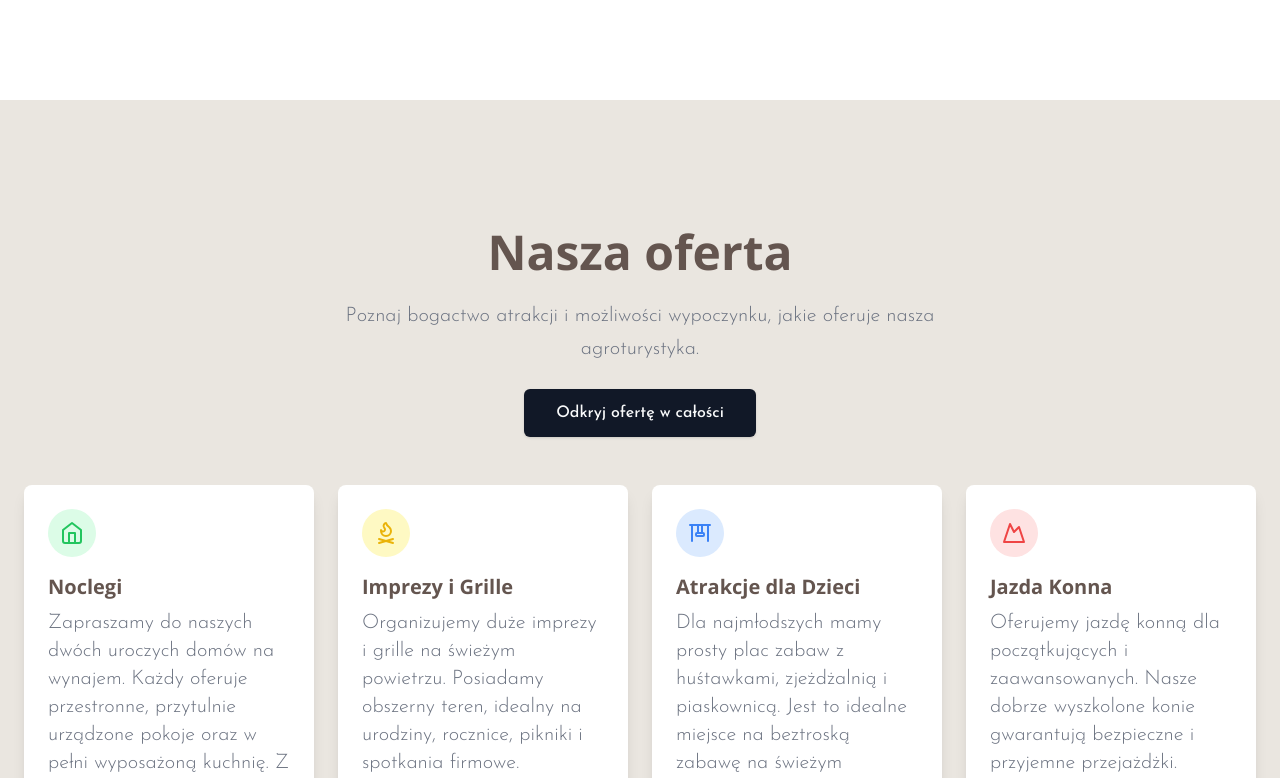
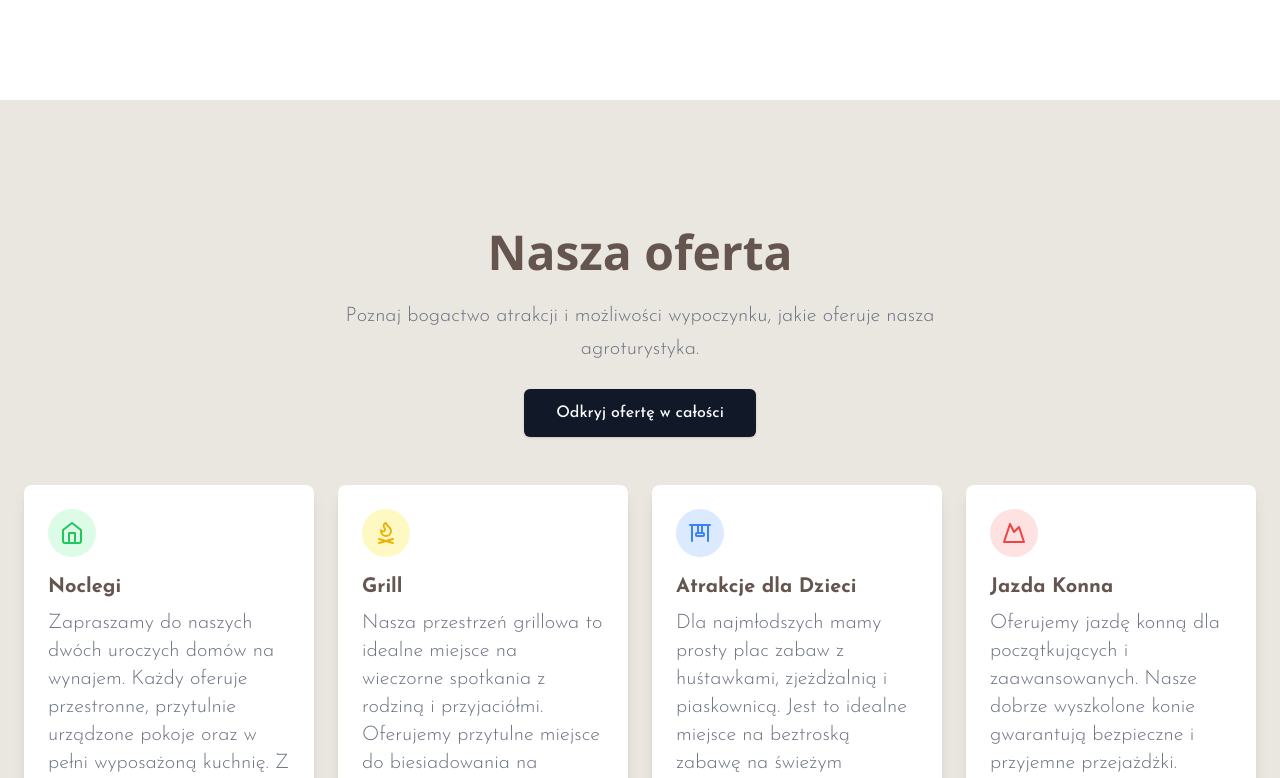
Before and after one commit to fn-jakubkarp/stanica-podkowa, a React (Vite) app: page / in a window 1280 px wide. Shown: the part 2004-2782 px from the top of the page. Built offline with nearby package versions, Linux system fonts and the light colour scheme.

Commit message:
fix: adjust <h> elements

```diff
--- a/src/components/sections/AboutUs/AboutUs.tsx
+++ b/src/components/sections/AboutUs/AboutUs.tsx
@@ -18,9 +18,9 @@ const AboutUs: React.FC<AboutUsProps> = ({}) => {
           />
           <div className="space-y-4">
             <div className="space-y-2">
-              <h2 className="pb-2 text-3xl font-bold tracking-tighter sm:text-4xl md:text-5xl">
+              <h3 className="pb-2 text-3xl font-bold tracking-tighter sm:text-4xl md:text-5xl">
                 Nasza agroturystyka
-              </h2>
+              </h3>
               <p className=" overflow-hidden md:text-xl">
                 Witajcie w <span className="font-bold">Stanicy Podkowa</span>,
                 oazie spokoju i relaksu pośród malowniczych krajobrazów. Nasza
--- a/src/components/sections/Attractions/Attractions.tsx
+++ b/src/components/sections/Attractions/Attractions.tsx
@@ -7,7 +7,7 @@ export default function Attractions() {
         <div className="space-y-6">
           <div className="text-center">
             <div className="mb-4 flex flex-col items-center justify-center md:mb-8">
-              <h2 className="font-bold lg:text-5xl">ATRAKCJE</h2>
+              <h3 className="font-bold lg:text-5xl">ATRAKCJE</h3>
               <span className="font-semibold lg:text-3xl">w okolicy</span>
             </div>
             <p className="mx-auto max-w-[700px] text-gray-500 md:text-xl ">
--- a/src/components/sections/Faq/Faq.tsx
+++ b/src/components/sections/Faq/Faq.tsx
@@ -6,26 +6,26 @@ const Faq: React.FC<FaqProps> = ({}) => {
     <>
       <section
         id="faq"
-        className="mx-auto mt-4 defaultPaddings flex max-w-screen-xl flex-col justify-center gap-4 p-4"
+        className="defaultPaddings mx-auto mt-4 flex max-w-screen-xl flex-col justify-center gap-4 p-4"
       >
         <h3 className="flex w-full justify-center pb-2 font-bold md:pb-4 lg:pb-8">
           Najczęściej zadawane pytania
         </h3>
         <Accordion
           question="Czy termin jest dostępny?"
-          answer="Zadzwoń i zapytaj"
+          answer="Prosimy o kontakt telefoniczny, aby sprawdzić dostępność terminu."
         />
         <Accordion
           question="Czy można zoorganizować wieczór kawalerski?"
-          answer="Nie."
+          answer="Niestety, nie oferujemy możliwości organizacji wieczorów kawalerskich."
         />
         <Accordion
           question="Czy można przyjechac do Państwa z psem?"
-          answer="Nie."
+          answer="Niestety, nie akceptujemy zwierząt domowych."
         />
         <Accordion
           question="Czy sauna i balia jest w cenie noclegu?"
-          answer="Sauna i balia są odpłatne osobno"
+          answer="Sauna i balia są dostępne za dodatkową opłatą."
         />
       </section>
     </>
--- a/src/components/sections/Hero/Hero.tsx
+++ b/src/components/sections/Hero/Hero.tsx
@@ -21,23 +21,26 @@ const Hero: React.FC<HeroProps> = ({}) => {
 
   return (
     <>
-      <animated.section id="#" className="mx-auto mt-8 flex h-full w-screen max-w-screen-2xl flex-col items-center justify-center gap-y-6 pt-4 md:pt-8">
+      <animated.section
+        id="top"
+        className="mx-auto mt-8 flex h-full w-screen max-w-screen-2xl flex-col items-center justify-center gap-y-6 pt-4 md:pt-8"
+      >
         <div className="w-full max-w-[820px] px-4 md:px-8">
           {/* POZNAJ */}
-          <animated.div className="flex" ref={lettersRef}>
+          <animated.h1 className="flex" ref={lettersRef}>
             {lettersTrail.map((props, index) => (
-              <animated.h1
+              <animated.span
                 key={index}
-                className="pr-1 text-7xl sm:text-[9rem]"
+                className="pr-1 font-open text-7xl sm:text-[9rem]"
                 style={props}
               >
                 {letters[index]}
-              </animated.h1>
+              </animated.span>
             ))}
-          </animated.div>
+          </animated.h1>
 
           {/* NASZE UROKI */}
-          <animated.h3 ref={wordsRef} className="flex justify-end ">
+          <animated.h2 ref={wordsRef} className="flex justify-end ">
             {wordsTrail.map((props, index) => (
               <animated.span
                 key={index}
@@ -47,7 +50,7 @@ const Hero: React.FC<HeroProps> = ({}) => {
                 {words[index]}
               </animated.span>
             ))}
-          </animated.h3>
+          </animated.h2>
         </div>
 
         <img
@@ -56,7 +59,7 @@ const Hero: React.FC<HeroProps> = ({}) => {
           className="h-[320px] w-[320px] self-end rounded-l-md object-cover   sm:aspect-video sm:h-full sm:w-full sm:self-center"
         />
         <animated.div className="defaultPaddings mx-auto flex max-w-screen-2xl flex-wrap items-center justify-center">
-          <span className="text-5xl pr-4 sm:pr-6  sm:text-[7rem]">ODKRYJ</span>
+          <span className="pr-4 text-5xl sm:pr-6  sm:text-[7rem]">ODKRYJ</span>
           <span className="text-5xl sm:text-[7rem]">PERFEKCJĘ.</span>
         </animated.div>
       </animated.section>
--- a/src/components/sections/Offer/Offer.tsx
+++ b/src/components/sections/Offer/Offer.tsx
@@ -10,9 +10,9 @@ export default function Offer() {
     <section className="w-full bg-secondary py-12 md:py-24 lg:py-32 ">
       <div className="container mx-auto w-full max-w-screen-xl px-4 md:px-6 ">
         <div className="space-y-6 text-center">
-          <h2 className="text-3xl font-bold sm:text-4xl md:text-5xl">
+          <h3 className="text-3xl font-bold sm:text-4xl md:text-5xl">
             Nasza oferta
-          </h2>
+          </h3>
           <p className="mx-auto max-w-[700px] text-gray-500 md:text-xl/relaxed lg:text-base/relaxed xl:text-xl/relaxed ">
             Poznaj bogactwo atrakcji i możliwości wypoczynku, jakie oferuje
             nasza agroturystyka.
@@ -30,7 +30,7 @@ export default function Offer() {
             <div className="mb-4 flex h-12 w-12 items-center justify-center rounded-full bg-green-100 ">
               <HouseIcon className="h-6 w-6 text-green-500 " />
             </div>
-            <h3 className="mb-2 text-xl font-bold">Noclegi</h3>
+            <h4 className="mb-2 text-xl font-bold">Noclegi</h4>
             <p className="text-gray-500 ">
               Zapraszamy do naszych dwóch uroczych domów na wynajem. Każdy
               oferuje przestronne, przytulnie urządzone pokoje oraz w pełni
@@ -42,19 +42,19 @@ export default function Offer() {
             <div className="mb-4 flex h-12 w-12 items-center justify-center rounded-full bg-yellow-100 ">
               <FlameKindlingIcon className="h-6 w-6 text-yellow-500 " />
             </div>
-            <h3 className="mb-2 text-xl font-bold">Imprezy i Grille</h3>
+            <h4 className="mb-2 text-xl font-bold">Grill</h4>
             <p className="text-gray-500 ">
-              Organizujemy duże imprezy i grille na świeżym powietrzu. Posiadamy
-              obszerny teren, idealny na urodziny, rocznice, pikniki i spotkania
-              firmowe. Pomożemy też w organizacji każdego szczegółu, aby Wasze
-              wydarzenie było niezapomniane.
+              Nasza przestrzeń grillowa to idealne miejsce na wieczorne
+              spotkania z rodziną i przyjaciółmi. Oferujemy przytulne miejsce do
+              biesiadowania na świeżym powietrzu. Ciesz się smakiem grillowanych
+              potraw w wyjątkowej atmosferze!
             </p>
           </div>
           <div className="rounded-lg bg-white p-6 shadow-lg ">
             <div className="mb-4 flex h-12 w-12 items-center justify-center rounded-full bg-blue-100 ">
               <PlaygroundIcon className="h-6 w-6 text-blue-500 " />
             </div>
-            <h3 className="mb-2 text-xl font-bold">Atrakcje dla Dzieci</h3>
+            <h4 className="mb-2 text-xl font-bold">Atrakcje dla Dzieci</h4>
             <p className="text-gray-500 ">
               Dla najmłodszych mamy prosty plac zabaw z huśtawkami, zjeżdżalnią
               i piaskownicą. Jest to idealne miejsce na beztroską zabawę na
@@ -66,7 +66,7 @@ export default function Offer() {
             <div className="mb-4 flex h-12 w-12 items-center justify-center rounded-full bg-red-100 ">
               <MountainIcon className="h-6 w-6 text-red-500 " />
             </div>
-            <h3 className="mb-2 text-xl font-bold">Jazda Konna</h3>
+            <h4 className="mb-2 text-xl font-bold">Jazda Konna</h4>
             <p className="text-gray-500 ">
               Oferujemy jazdę konną dla początkujących i zaawansowanych. Nasze
               dobrze wyszkolone konie gwarantują bezpieczne i przyjemne
```
